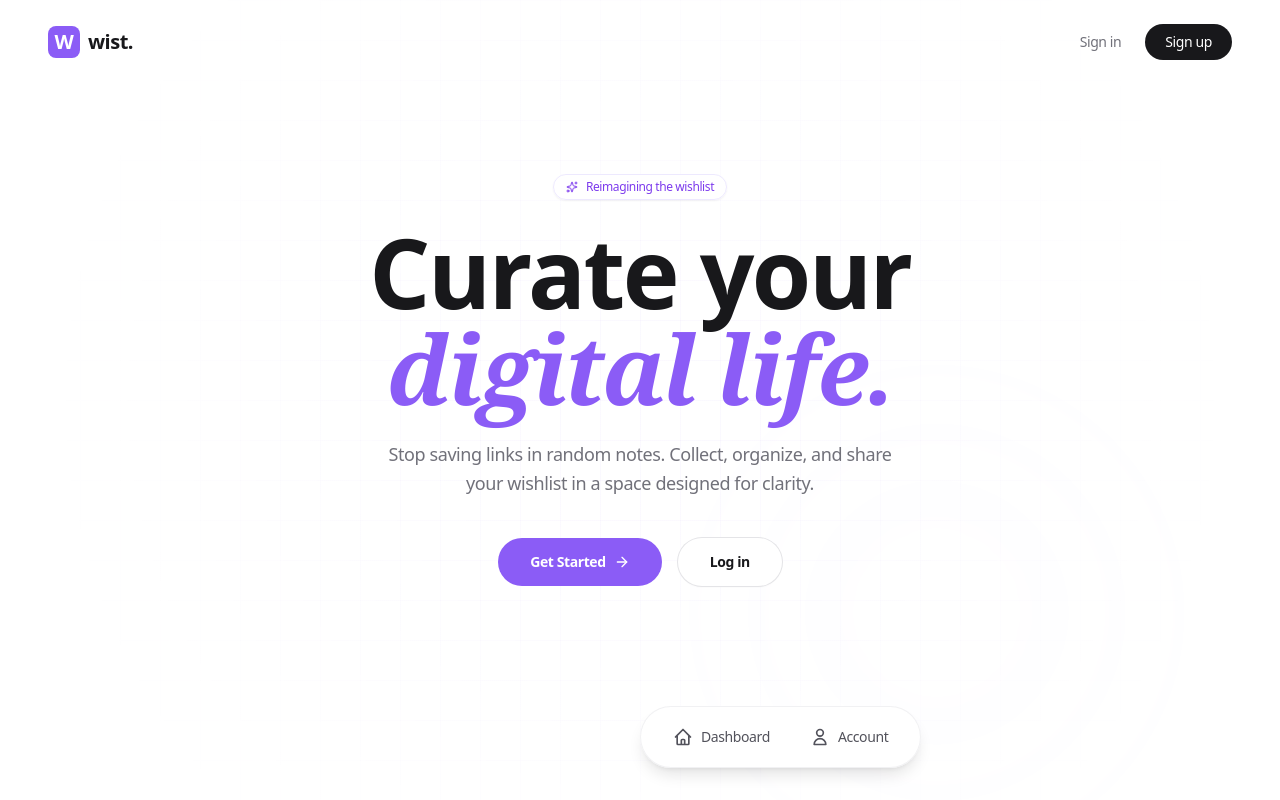
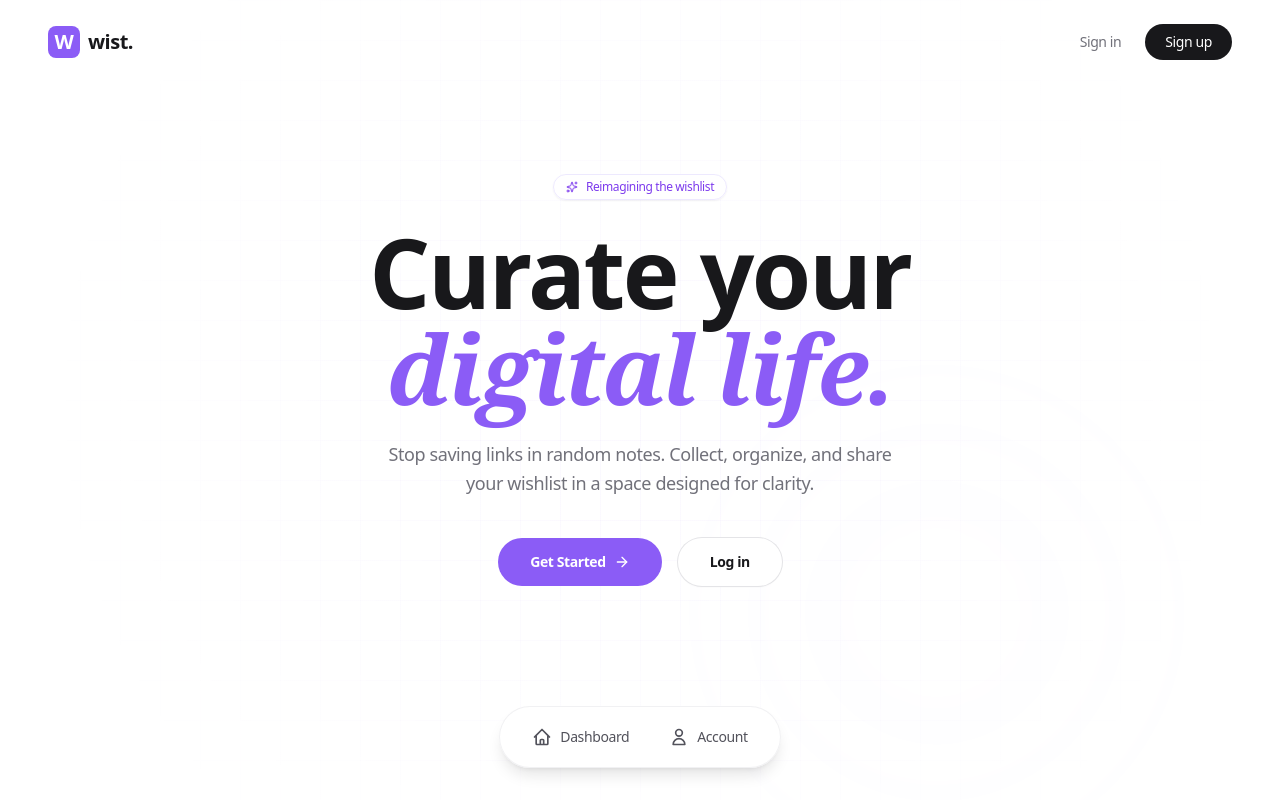
Before and after one commit to YuyenMarcus/Wist, a Next.js app: page / in a window 1280 px wide. Built offline with nearby package versions, Linux system fonts and the light colour scheme.

Commit message:
Fix FloatingNav centering using flexbox method

```diff
--- a/components/layout/FloatingNav.tsx
+++ b/components/layout/FloatingNav.tsx
@@ -48,15 +48,14 @@ export default function FloatingNav() {
       initial={{ y: 100, opacity: 0 }}
       animate={{ y: 0, opacity: 1 }}
       transition={{ duration: 0.5, ease: 'easeOut' }}
-      className="fixed bottom-8 left-1/2 z-50"
-      style={{ transform: 'translateX(-50%)' }}
+      className="fixed bottom-8 left-0 right-0 z-50 flex justify-center items-center"
     >
       <motion.div
         animate={{
           scale: isScrolled ? 0.95 : 1,
         }}
         transition={{ duration: 0.2 }}
-        className="flex items-center gap-2 px-4 py-3 bg-white/80 backdrop-blur-xl border border-zinc-200/50 rounded-full shadow-lg"
+        className="flex items-center justify-center gap-2 px-4 py-3 bg-white/80 backdrop-blur-xl border border-zinc-200/50 rounded-full shadow-lg"
       >
         {navItems.map((item) => {
           const isActive = pathname === item.href
```
